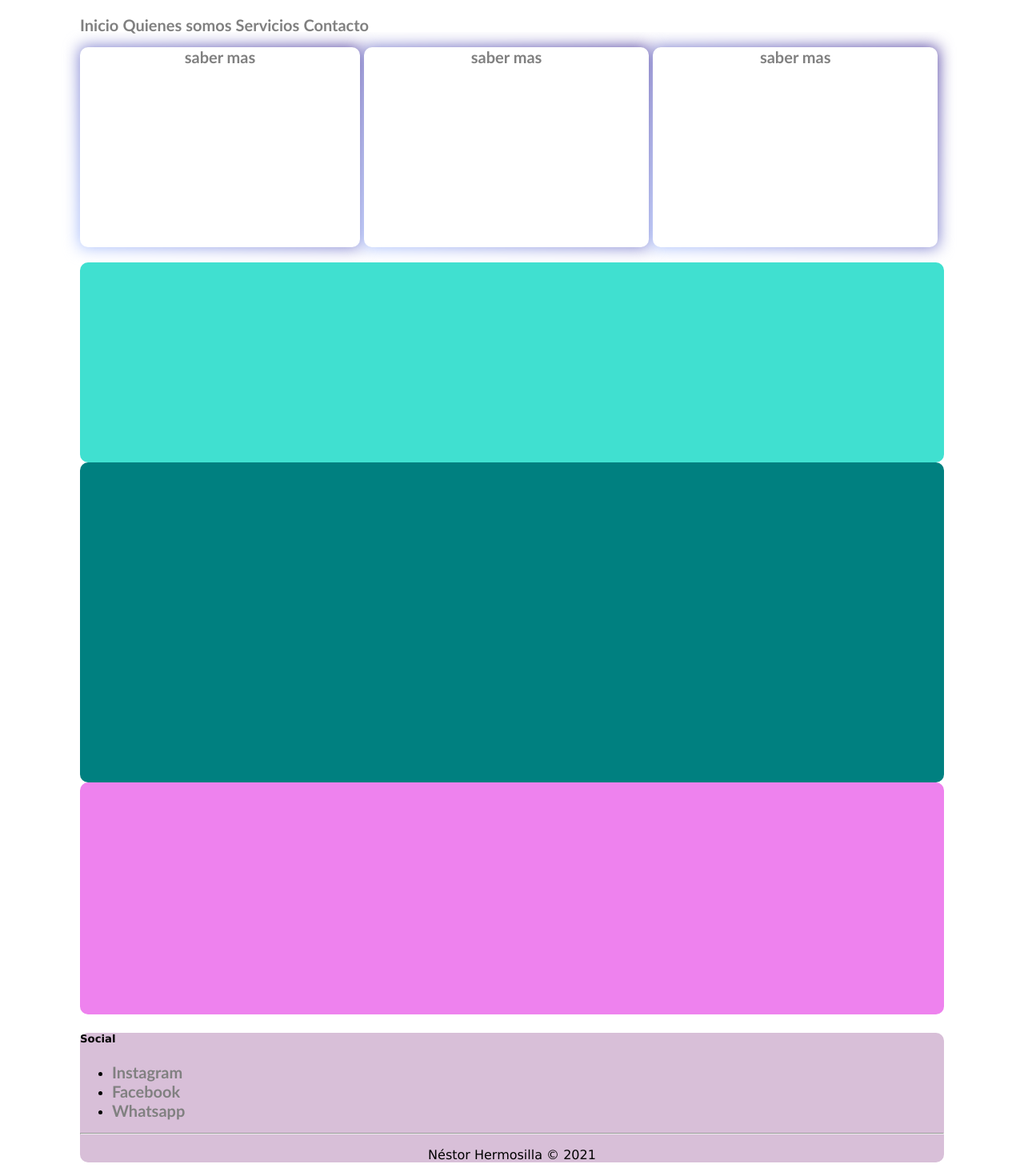
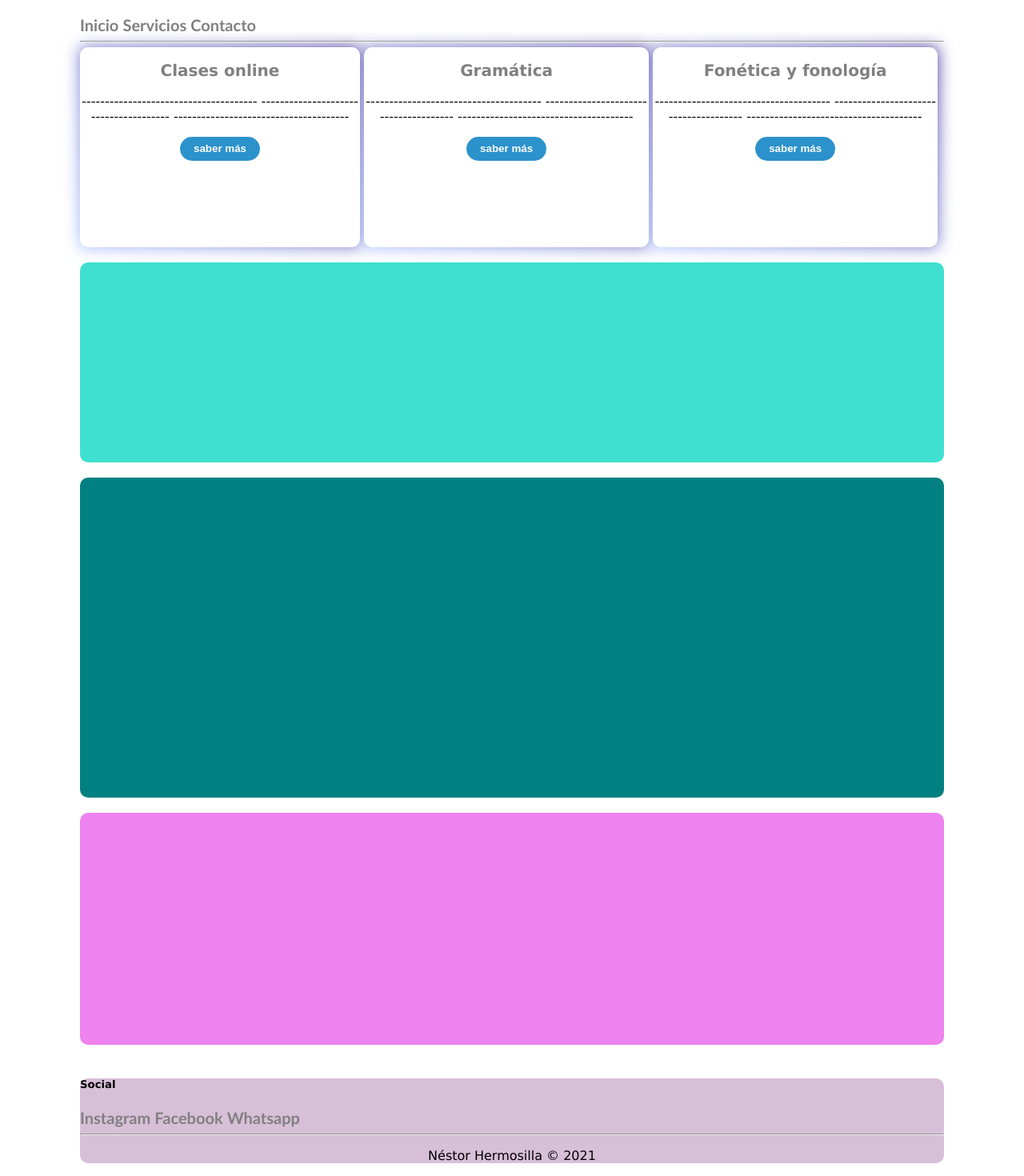
Before and after one commit to danielHert/odfice, a plain HTML site: page index.html in a window 1280 px wide. Shown: the part 61-1531 px from the top of the page at 80% size. Drawn offline with Linux system fonts and the light colour scheme.

Commit message:
Update index.html

```diff
--- a/index.html
+++ b/index.html
@@ -10,24 +10,40 @@
 <body>
     <header class="barra">
         <h1>Odfice</h1>
-        <nav>
-            <a href="">Inicio</a>
-            <a href="">Quienes somos</a>
-            <a href="">Servicios</a>
-            <a href="">Contacto</a>
+        <nav class="posición">
+            <a href="#">Inicio</a>
+            <a href="#">Servicios</a>
+            <a href="#">Contacto</a>
         </nav>
+        <hr>
     </header>
+
     <br>
     <section>
         <div>
             <article  id="first">
-                <a href="#">saber mas</a>
+                <h2>Clases online</h2>
+                <p>--------------------------------------
+                    --------------------------------------
+                    --------------------------------------
+                </p>
+                <button type="button" class="btn-first">saber más</button>
             </article>
             <article  id="second">
-                <a href="#">saber mas</a>
+                <h2>Gramática</h2>
+                <p>--------------------------------------
+                    --------------------------------------
+                    --------------------------------------
+                </p>
+                <button type="button" class="btn-second">saber más</button>
             </article>
             <article id="third">
-                <a href="#">saber mas</a>
+                <h2>Fonética y fonología</h2>
+                <p>--------------------------------------
+                    --------------------------------------
+                    --------------------------------------
+                </p>
+                <button type="button" class="btn-third">saber más</button>
             </article>
         </div>
     </Section>
@@ -35,24 +51,24 @@
     <section>
         <div  class="caja1"></div>
     </section>
-
+    <br>
     <section>
         <div class="caja2"></div>
     </section>
-
+    <br>
     <section>
         <div class="caja3"></div>
     </section>
-
+    <br>
     <footer>
         <div class="container">
             <div class="box">
                 <h5>Social</h5>
-                <ul class="small">
-                     <li><a href="#">Instagram</a></li>
-                     <li><a href="#">Facebook</a></li>
-                     <li><a href="#">Whatsapp</a></li>
-                </ul>
+                <nav>
+                     <a href="#">Instagram</a>
+                     <a href="#">Facebook</a>
+                     <a href="#">Whatsapp</a>
+                </nav>
             </div>
             <hr class="hr-white">
             <p>Néstor Hermosilla &copy; 2021</p>
```
